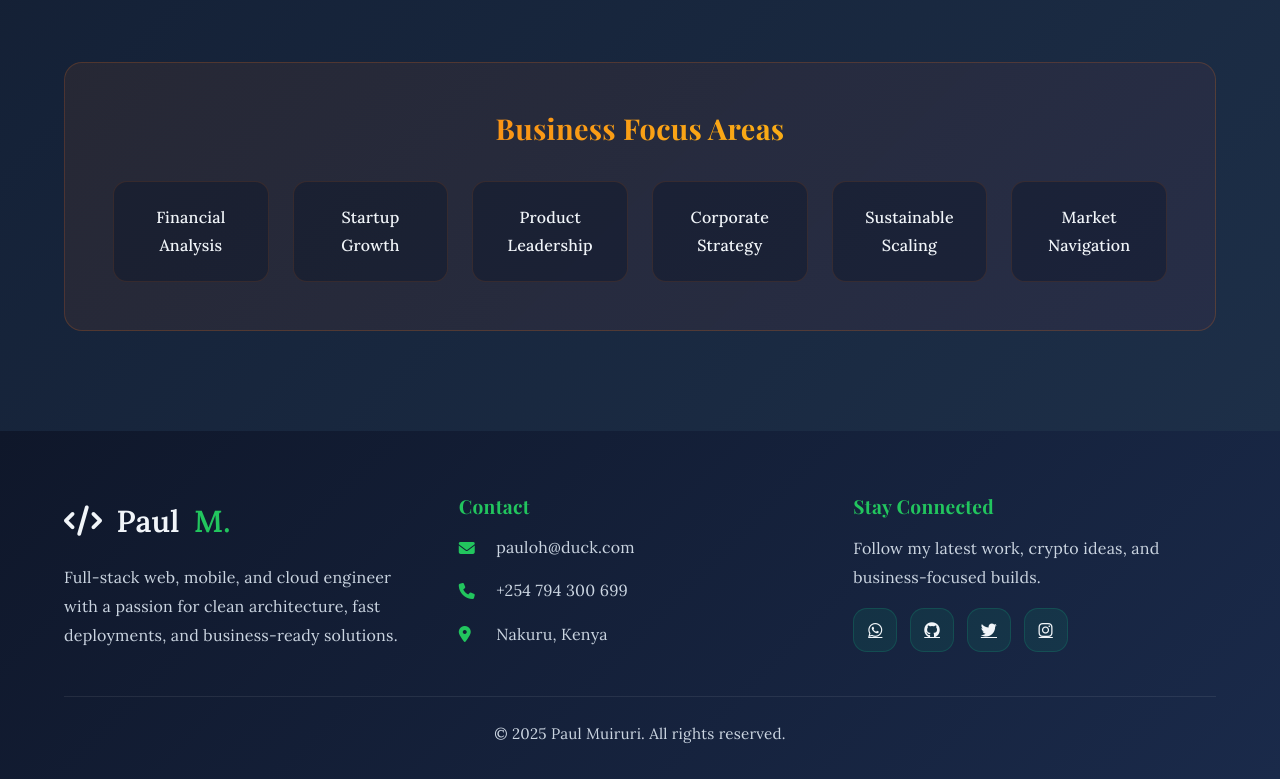
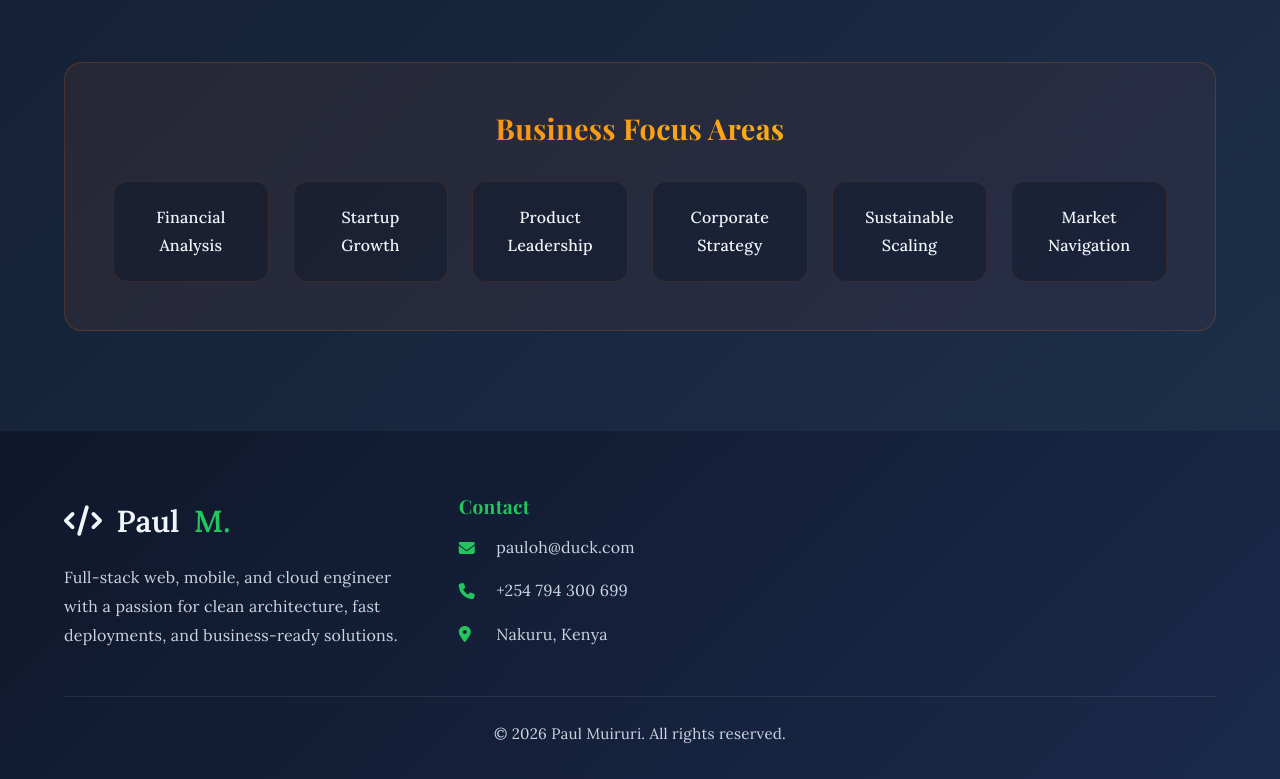
Before and after one commit to Pauloh349/portfolio, a Next.js app: page / in a window 1280 px wide. Shown: the part 6404-7183 px from the top of the page. Built offline with nearby package versions, Linux system fonts and the light colour scheme.

Commit message:
Fix footer

```diff
--- a/app/components/Footer.tsx
+++ b/app/components/Footer.tsx
@@ -29,29 +29,9 @@ export default function Footer() {
               <span>Nakuru, Kenya</span>
             </div>
           </div>
-          <div className="footer-column footer-connect">
-            <h3>Stay Connected</h3>
-            <p>
-              Follow my latest work, crypto ideas, and business-focused builds.
-            </p>
-            <div className="footer-social-links">
-              <a href="https://wa.me/+254794300699">
-                <i className="fab fa-whatsapp"></i>
-              </a>
-              <a href="https://github.com/pauloh349">
-                <i className="fab fa-github"></i>
-              </a>
-              <a href="https://www.x.com/Plumace1">
-                <i className="fab fa-twitter"></i>
-              </a>
-              <a href="https://www.instagram.com/thee_pauloh/">
-                <i className="fab fa-instagram"></i>
-              </a>
-            </div>
-          </div>
         </div>
         <div className="footer-bottom">
-          <p>&copy; 2025 Paul Muiruri. All rights reserved.</p>
+          <p>&copy; 2026 Paul Muiruri. All rights reserved.</p>
         </div>
       </div>
     </footer>
```
